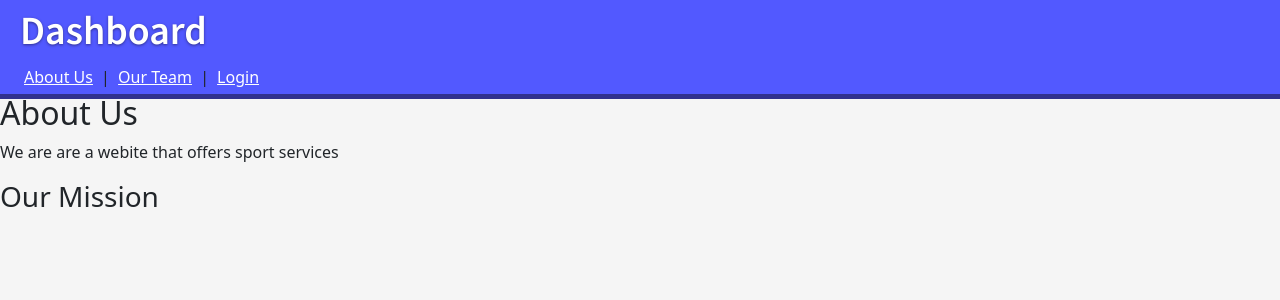
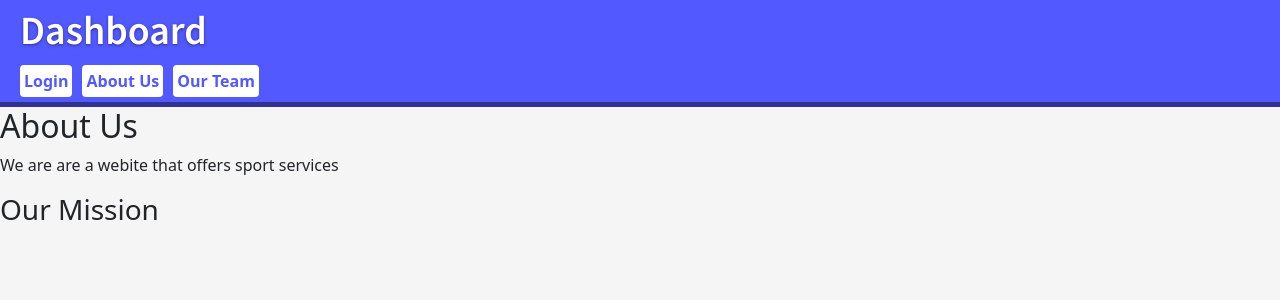
Before and after one commit to MuchQuak/Shport, a React (Create React App) app in the folder frontend/: page /About in a window 1280 px wide. Shown: the top 300 px of the page. Built offline with nearby package versions, Linux system fonts and the light colour scheme.

Commit message:
Format nav

```diff
--- a/frontend/src/NavBar.css
+++ b/frontend/src/NavBar.css
@@ -1,5 +1,5 @@
 .header {
-  margin: 0 auto;
+  margin: 0 auto 5px;
   width: 100%;
   text-align: left;
   background-color: #5259FF;
@@ -17,11 +17,32 @@
 }
 
 .header-nav {
-  padding: 5px 5px 5px 20px;
+  margin: 0;
+  padding: 5px 20px;
+  display: flex;
+  flex-flow: row nowrap;
+  gap: 10px;
 }
 
 .header-link {
   margin: 0;
   padding: 4px;
-  color: #FFFFFF;
+  background-color: #FFFFFF;
+  color: #5259FF;
+  font-weight: bold;
+  font-style: normal;
+  text-decoration: none;
+  border-radius: 4px;
 }
+
+#header-login {
+  justify-self: flex-start;
+}
+
+#header-about {
+  justify-self: flex-end;
+}
+
+#header-team {
+  justify-self: flex-end;
+}
--- a/frontend/src/NavBar.js
+++ b/frontend/src/NavBar.js
@@ -6,9 +6,9 @@ export default function NavBar() {
       <div className="header">
         <h1 className="header-text">Dashboard</h1>
           <div className="header-nav">
-            <Link className="header-link" to="/About">About Us</Link> | {" "}
-            <Link className="header-link" to="/ProjectTeam">Our Team</Link> | {" "}
-            <Link className="header-link" to="/Login">Login</Link>
+            <Link className="header-link" to="/Login" id='header-login'>Login</Link>
+            <Link className="header-link" to="/About" id='header-about'>About Us</Link>
+            <Link className="header-link" to="/ProjectTeam" id='header-team'>Our Team</Link>
           </div>
       </div>
     );
```
